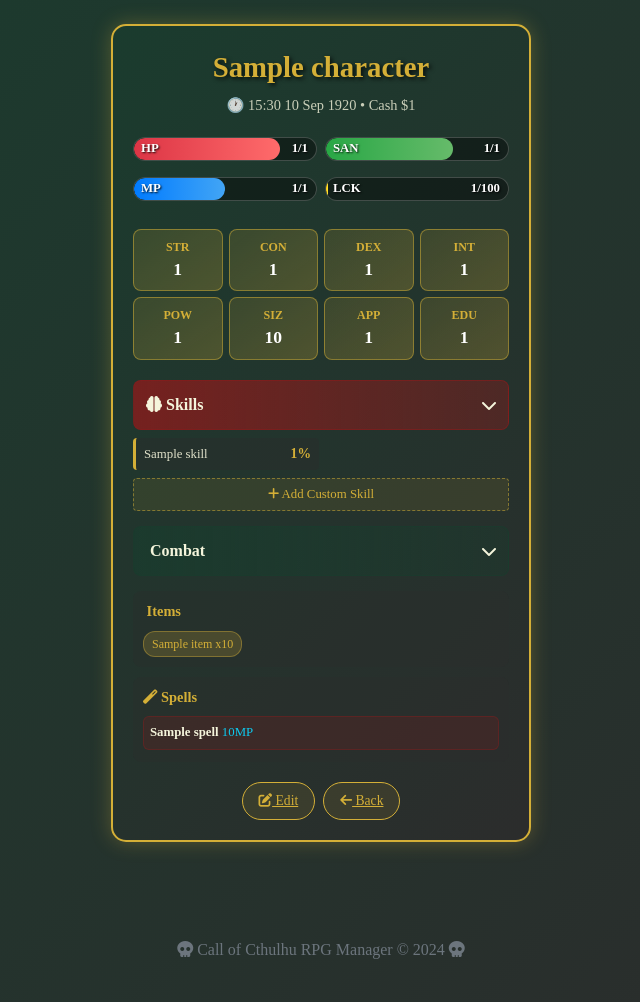
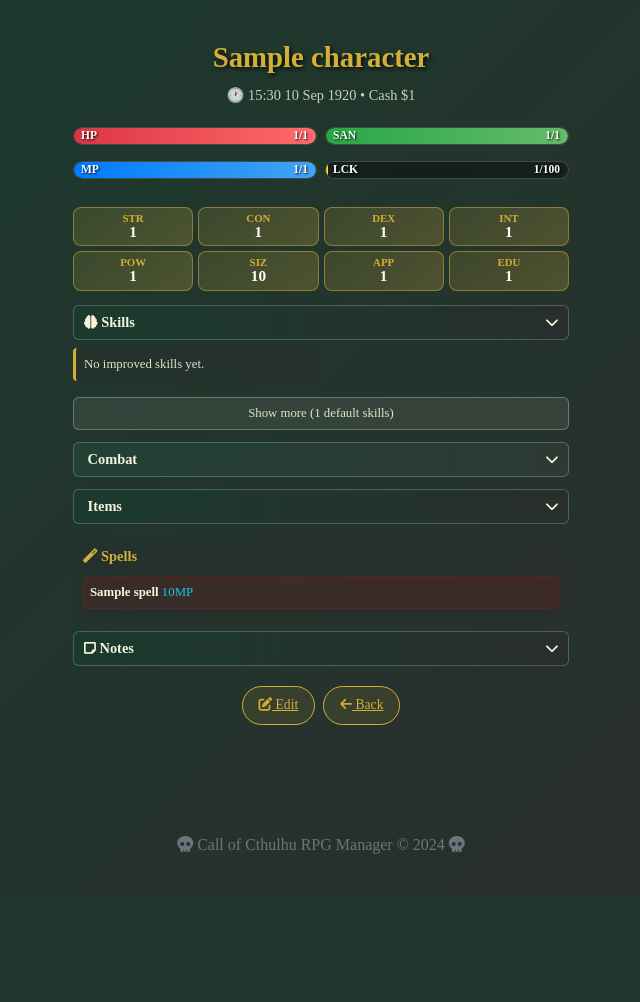
Before and after one commit to Ypurek/CallOfCthulhu-RPG-Manager, a Django app: page /characters/1/ in a window 1280 px wide. Shown: the part 64-1066 px from the top of the page, without its empty margins (319-959 px from the left). After the commit the page ends 918 px from the top, so only its background shows below. Run offline with Django 5.2, Linux system fonts and the light colour scheme; a user stored in the database is signed in; tables that the repository leaves empty hold one stand-in row (values such as "Sample post").

Commit message:
character sheet view is ok

```diff
--- a/characters/views.py
+++ b/characters/views.py
@@ -2,7 +2,6 @@ from django.shortcuts import render, get_object_or_404, redirect
 from django.contrib.auth.decorators import login_required
 from django.contrib import messages
 from django.http import JsonResponse
-from django.db.models import Q
 from .models import Character, CharacterSkill, Skill
 
 
@@ -26,26 +25,46 @@ def character_detail(request, character_id):
         owner=request.user
     )
 
-    # Get character skills
+    if request.method == 'POST':
+        character.player_notes = request.POST.get('player_notes', '').strip()
+        character.save(update_fields=['player_notes', 'updated_at'])
+        messages.success(request, 'Notes saved.')
+        return redirect('characters:detail', character_id=character.id)
+
     character_skills = CharacterSkill.objects.filter(character=character).select_related('skill')
+    character_skills_by_skill_id = {char_skill.skill_id: char_skill for char_skill in character_skills}
 
-    # Separate skills by category
-    skills_by_category = {
-        'mutual': [],
-        'general': [],
-        'combat': [],
-        'language': []
-    }
+    def serialize_skill(skill):
+        char_skill = character_skills_by_skill_id.get(skill.id)
+        value = char_skill.value if char_skill else skill.base_value
+        # Native language is always derived from EDU on the character sheet.
+        if skill.name in {'Own Language', 'English'}:
+            value = character.education
+        return {
+            'id': skill.id,
+            'name': skill.name,
+            'description': skill.description,
+            'value': value,
+            'base_value': skill.base_value,
+            'is_default': value == skill.base_value,
+        }
 
-    for char_skill in character_skills:
-        category = char_skill.skill.category
-        skills_by_category[category].append(char_skill)
+    non_combat_skills = [
+        serialize_skill(skill)
+        for skill in Skill.objects.exclude(category='combat').order_by('name')
+    ]
+    non_combat_skills.sort(key=lambda skill: (-skill['value'], skill['name']))
 
-    # Sort each category by skill value (descending)
-    for category in skills_by_category:
-        skills_by_category[category].sort(key=lambda x: x.value, reverse=True)
+    combat_skills = [
+        serialize_skill(skill)
+        for skill in Skill.objects.filter(category='combat').order_by('name')
+    ]
+    combat_skills.sort(key=lambda skill: (-skill['value'], skill['name']))
 
-    # Calculate success levels for popup
+    visible_non_combat_skills = [skill for skill in non_combat_skills if not skill['is_default']]
+    default_non_combat_skills = [skill for skill in non_combat_skills if skill['is_default']]
+    default_non_combat_skills.sort(key=lambda skill: skill['name'].lower())
+
     def get_success_levels(value):
         return {
             'regular': value,
@@ -55,7 +74,11 @@ def character_detail(request, character_id):
 
     context = {
         'character': character,
-        'skills_by_category': skills_by_category,
+        'skills': visible_non_combat_skills,
+        'default_skills': default_non_combat_skills,
+        'combat_skills': combat_skills,
+        'dodge_value': character.dexterity // 2,
+        'can_add_custom_skill': request.user.is_keeper() or request.GET.get('creation') == '1',
         'get_success_levels': get_success_levels,
     }
 
--- a/templates/characters/detail.html
+++ b/templates/characters/detail.html
@@ -6,14 +6,14 @@
 {% block extra_css %}
 <style>
     .character-sheet {
-        max-width: 420px;
+        max-width: 520px;
+        width: 100%;
         margin: 0 auto;
         font-family: 'Cinzel', 'Times New Roman', serif;
-        background: linear-gradient(135deg, rgba(26, 60, 46, 0.9), rgba(44, 44, 44, 0.9));
-        border: 2px solid var(--gold);
-        border-radius: 15px;
-        box-shadow: 0 0 20px rgba(212, 175, 55, 0.3);
-        padding: 20px;
+        background: transparent;
+        border-radius: 0;
+        box-shadow: none;
+        padding: 12px;
         color: var(--cream);
     }
 
@@ -71,16 +71,16 @@
         top: 50%;
         transform: translateY(-50%);
         font-weight: bold;
-        font-size: 0.8rem;
+        font-size: 0.72rem;
         z-index: 2;
         text-shadow: 1px 1px 2px rgba(0, 0, 0, 0.9);
         color: white;
     }
 
     .stat-bar {
-        height: 24px;
+        height: 18px;
         background: rgba(0, 0, 0, 0.4);
-        border-radius: 12px;
+        border-radius: 9px;
         overflow: hidden;
         border: 1px solid rgba(255, 255, 255, 0.2);
         position: relative;
@@ -88,7 +88,7 @@
 
     .stat-fill {
         height: 100%;
-        border-radius: 12px;
+        border-radius: 9px;
         transition: width 0.4s ease;
         background: linear-gradient(90deg, var(--fill-color), var(--fill-light));
     }
@@ -104,7 +104,7 @@
         top: 50%;
         transform: translateY(-50%);
         font-weight: bold;
-        font-size: 0.8rem;
+        font-size: 0.72rem;
         z-index: 2;
         text-shadow: 1px 1px 2px rgba(0, 0, 0, 0.9);
         color: white;
@@ -113,19 +113,19 @@
     .characteristics {
         display: grid;
         grid-template-columns: repeat(4, 1fr);
-        gap: 6px;
-        margin-bottom: 20px;
+        gap: 5px;
+        margin-bottom: 14px;
     }
 
     .characteristic {
         background: linear-gradient(145deg, rgba(212, 175, 55, 0.15), rgba(212, 175, 55, 0.25));
         border: 1px solid rgba(212, 175, 55, 0.5);
         border-radius: 8px;
-        padding: 8px;
+        padding: 5px 4px;
         text-align: center;
         cursor: pointer;
         transition: all 0.3s ease;
-        font-size: 0.85rem;
+        font-size: 0.8rem;
     }
 
     .characteristic:hover {
@@ -137,45 +137,54 @@
     .characteristic .stat-name {
         font-weight: bold;
         color: var(--gold);
-        font-size: 0.75rem;
+        font-size: 0.68rem;
+        line-height: 1;
     }
 
     .characteristic .stat-value {
-        font-size: 1.1rem;
+        font-size: 0.95rem;
         font-weight: bold;
         color: white;
+        line-height: 1.1;
     }
 
     .skills-container {
-        margin-bottom: 15px;
+        margin-bottom: 12px;
     }
 
     .section-header {
-        background: linear-gradient(90deg, rgba(139, 28, 28, 0.8), rgba(139, 28, 28, 0.4));
-        border: 1px solid rgba(139, 28, 28, 0.6);
-        border-radius: 8px;
-        padding: 12px;
+        background: linear-gradient(90deg, rgba(26, 60, 46, 0.78), rgba(44, 44, 44, 0.55));
+        border: 1px solid rgba(150, 185, 165, 0.35);
+        border-radius: 6px;
+        padding: 8px 10px;
         cursor: pointer;
         display: flex;
         justify-content: space-between;
         align-items: center;
         font-weight: bold;
+        font-size: 0.9rem;
+        line-height: 1.2;
         transition: all 0.3s ease;
-        margin-bottom: 5px;
+        margin-bottom: 4px;
     }
 
     .section-header:hover {
-        background: linear-gradient(90deg, rgba(139, 28, 28, 0.9), rgba(139, 28, 28, 0.5));
+        background: linear-gradient(90deg, rgba(36, 78, 61, 0.86), rgba(58, 58, 58, 0.62));
+        border-color: rgba(189, 219, 201, 0.45);
         transform: translateY(-1px);
     }
 
     .section-header.combat {
-        background: linear-gradient(90deg, rgba(26, 60, 46, 0.8), rgba(26, 60, 46, 0.4));
-        border-color: rgba(26, 60, 46, 0.6);
+        background: linear-gradient(90deg, rgba(35, 68, 56, 0.8), rgba(52, 64, 58, 0.58));
+        border-color: rgba(140, 172, 155, 0.42);
     }
 
     .section-header.combat:hover {
-        background: linear-gradient(90deg, rgba(26, 60, 46, 0.9), rgba(26, 60, 46, 0.5));
+        background: linear-gradient(90deg, rgba(46, 83, 69, 0.88), rgba(64, 78, 70, 0.66));
+    }
+
+    .section-header i {
+        font-size: 0.85rem;
     }
 
     .section-content {
@@ -291,6 +300,43 @@
         border-color: var(--gold);
     }
 
+    .toggle-default-btn {
+        width: 100%;
+        margin-top: 8px;
+        background: rgba(245, 245, 220, 0.08);
+        border: 1px solid rgba(245, 245, 220, 0.3);
+        color: rgba(245, 245, 220, 0.9);
+        border-radius: 6px;
+        padding: 6px 8px;
+        font-size: 0.8rem;
+    }
+
+    .default-skills {
+        display: none;
+    }
+
+    .default-skills.show {
+        display: block;
+        margin-top: 8px;
+    }
+
+    .notes-textarea {
+        width: 100%;
+        min-height: 120px;
+        border-radius: 8px;
+        border: 1px solid rgba(212, 175, 55, 0.35);
+        background: rgba(10, 10, 10, 0.35);
+        color: var(--cream);
+        padding: 8px;
+        resize: vertical;
+    }
+
+    .notes-textarea:focus {
+        outline: none;
+        border-color: var(--gold);
+        box-shadow: 0 0 0 2px rgba(212, 175, 55, 0.2);
+    }
+
     .action-buttons {
         display: flex;
         gap: 8px;
@@ -321,12 +367,12 @@
     @media (max-width: 768px) {
         .character-sheet {
             max-width: 100%;
-            margin: 10px;
-            padding: 15px;
+            margin: 0;
+            padding: 8px;
         }
 
         .skills-grid {
-            grid-template-columns: 1fr;
+            grid-template-columns: 1fr 1fr;
         }
 
         .characteristics {
@@ -357,7 +403,7 @@
         <div class="stat-bar-container">
             <div class="stat-label">HP</div>
             <div class="stat-bar">
-                <div class="stat-fill hp-fill" style="width: 80%"></div>
+                <div class="stat-fill hp-fill" style="width: {{ character.hp_current|percentage:character.hp_max }}%"></div>
                 <div class="stat-text">{{ character.hp_current }}/{{ character.hp_max }}</div>
             </div>
         </div>
@@ -365,7 +411,7 @@
         <div class="stat-bar-container">
             <div class="stat-label">SAN</div>
             <div class="stat-bar">
-                <div class="stat-fill san-fill" style="width: 70%"></div>
+                <div class="stat-fill san-fill" style="width: {{ character.sanity_current|percentage:character.sanity_max }}%"></div>
                 <div class="stat-text">{{ character.sanity_current }}/{{ character.sanity_max }}</div>
             </div>
         </div>
@@ -373,7 +419,7 @@
         <div class="stat-bar-container">
             <div class="stat-label">MP</div>
             <div class="stat-bar">
-                <div class="stat-fill mp-fill" style="width: 50%"></div>
+                <div class="stat-fill mp-fill" style="width: {{ character.mp_current|percentage:character.mp_max }}%"></div>
                 <div class="stat-text">{{ character.mp_current }}/{{ character.mp_max }}</div>
             </div>
         </div>
@@ -431,36 +477,39 @@
         </div>
         <div class="section-content show" id="skills-content">
             <div class="skills-grid">
-                <!-- Always show important skills -->
-                {% for skill in skills_by_category.mutual %}
-                <div class="skill-item" onclick="showSkillModal('{{ skill.skill.name }}', {{ skill.value }}, '{{ skill.skill.description }}')">
-                    <span class="skill-name">{{ skill.skill.name }}</span>
+                {% for skill in skills %}
+                <div class="skill-item" onclick="showSkillModal('{{ skill.name|escapejs }}', {{ skill.value }}, '{{ skill.description|escapejs }}')">
+                    <span class="skill-name">{{ skill.name }}</span>
                     <span class="skill-value">{{ skill.value }}%</span>
                 </div>
+                {% empty %}
+                <div class="skill-item">
+                    <span class="skill-name">No improved skills yet.</span>
+                </div>
                 {% endfor %}
+            </div>
 
-                <!-- Show non-default general skills -->
-                {% for skill in skills_by_category.general %}
-                    {% if skill.value > skill.skill.base_value or skill.skill.name in "Credit Rating,Cthulhu Mythos,Jump,Own Language" %}
-                    <div class="skill-item" onclick="showSkillModal('{{ skill.skill.name }}', {{ skill.value }}, '{{ skill.skill.description }}')">
-                        <span class="skill-name">{{ skill.skill.name }}</span>
-                        <span class="skill-value">{{ skill.value }}%</span>
-                    </div>
-                    {% endif %}
-                {% endfor %}
-
-                <!-- Show language skills -->
-                {% for skill in skills_by_category.language %}
-                <div class="skill-item" onclick="showSkillModal('{{ skill.skill.name }}', {{ skill.value }}, '{{ skill.skill.description }}')">
-                    <span class="skill-name">{{ skill.skill.name }}</span>
+            {% if default_skills %}
+            <button class="toggle-default-btn" type="button" id="default-skills-btn" onclick="toggleDefaultSkills()">
+                Show more ({{ default_skills|length }} default skills)
+            </button>
+            <div class="default-skills" id="default-skills">
+                <div class="skills-grid">
+                    {% for skill in default_skills %}
+                    <div class="skill-item" onclick="showSkillModal('{{ skill.name|escapejs }}', {{ skill.value }}, '{{ skill.description|escapejs }}')">
+                        <span class="skill-name">{{ skill.name }}</span>
                         <span class="skill-value">{{ skill.value }}%</span>
                     </div>
                     {% endfor %}
                 </div>
+            </div>
+            {% endif %}
 
+            {% if can_add_custom_skill %}
             <div class="add-skill-btn" onclick="showAddSkillModal()">
                 <i class="fas fa-plus"></i> Add Custom Skill
             </div>
+            {% endif %}
         </div>
     </div>
 
@@ -473,23 +522,24 @@
         <div class="section-content" id="combat-content">
             <div class="skills-grid">
                 <!-- Dodge (calculated) -->
-                <div class="skill-item combat" onclick="showSkillModal('Dodge', 35, 'Avoid attacks by moving out of the way')">
+                <div class="skill-item combat" onclick="showSkillModal('Dodge', {{ dodge_value }}, 'Avoid attacks by moving out of the way')">
                     <span class="skill-name">Dodge</span>
-                    <span class="skill-value">35%</span>
+                    <span class="skill-value">{{ dodge_value }}%</span>
                 </div>
 
                 <!-- Combat skills -->
-                {% for skill in skills_by_category.combat %}
-                <div class="skill-item combat" onclick="showSkillModal('{{ skill.skill.name }}', {{ skill.value }}, '{{ skill.skill.description }}')">
-                    <span class="skill-name">{{ skill.skill.name }}</span>
+                {% for skill in combat_skills %}
+                <div class="skill-item combat" onclick="showSkillModal('{{ skill.name|escapejs }}', {{ skill.value }}, '{{ skill.description|escapejs }}')">
+                    <span class="skill-name">{{ skill.name }}</span>
                     <span class="skill-value">{{ skill.value }}%</span>
                 </div>
                 {% endfor %}
             </div>
 
             <div class="compact-section">
-                <div class="compact-header"><i class="fas fa-info-circle"></i> Combat Info</div>
-                <small>Prepared weapon: +50 DEX for initiative</small>
+                <button class="toggle-default-btn" type="button" onclick="showCombatTips()">
+                    <i class="fas fa-info-circle"></i> Combat Tips
+                </button>
             </div>
 
             <!-- Weapons -->
@@ -506,16 +556,23 @@
     </div>
 
     <!-- Items -->
-    {% if character.items.all %}
+    <div class="skills-container">
+        <div class="section-header" onclick="toggleSection('items')">
+            <span><i class="fas fa-backpack"></i> Items</span>
+            <i class="fas fa-chevron-down" id="items-icon"></i>
+        </div>
+        <div class="section-content" id="items-content">
             <div class="compact-section">
-        <div class="compact-header"><i class="fas fa-backpack"></i> Items</div>
                 <div class="items-grid">
                     {% for item in character.items.all %}
                         <span class="item-badge">{{ item.item.name }} x{{ item.quantity }}</span>
+                    {% empty %}
+                        <span class="item-badge">No items</span>
                     {% endfor %}
                 </div>
             </div>
-    {% endif %}
+        </div>
+    </div>
 
     <!-- Spells -->
     {% if character.spells.all %}
@@ -528,6 +585,26 @@
         {% endfor %}
     </div>
     {% endif %}
+
+    <!-- Notes -->
+    <div class="skills-container">
+        <div class="section-header" onclick="toggleSection('notes')">
+            <span><i class="fas fa-note-sticky"></i> Notes</span>
+            <i class="fas fa-chevron-down" id="notes-icon"></i>
+        </div>
+        <div class="section-content" id="notes-content">
+            <div class="compact-section">
+                <form method="post">
+                    {% csrf_token %}
+                    <label for="player_notes" class="compact-header">Personal Notes</label>
+                    <textarea id="player_notes" name="player_notes" class="notes-textarea" placeholder="Write your notes for this character...">{{ character.player_notes }}</textarea>
+                    <div class="mt-2 text-end">
+                        <button type="submit" class="btn-compact">Save Notes</button>
+                    </div>
+                </form>
+            </div>
+        </div>
+    </div>
 
     <!-- Action Buttons -->
     <div class="action-buttons">
@@ -606,6 +683,7 @@
     </div>
 </div>
 
+{% if can_add_custom_skill %}
 <!-- Add Skill Modal -->
 <div class="modal fade" id="addSkillModal" tabindex="-1">
     <div class="modal-dialog">
@@ -627,6 +705,22 @@
             <div class="modal-footer">
                 <button type="button" class="btn btn-secondary" data-bs-dismiss="modal">Cancel</button>
                 <button type="button" class="btn btn-primary" onclick="addCustomSkill()">Add Skill</button>
+            </div>
+        </div>
+    </div>
+</div>
+{% endif %}
+
+<!-- Combat Tips Modal -->
+<div class="modal fade" id="combatTipsModal" tabindex="-1">
+    <div class="modal-dialog modal-sm">
+        <div class="modal-content">
+            <div class="modal-header">
+                <h5 class="modal-title">Combat Tips</h5>
+                <button type="button" class="btn-close" data-bs-dismiss="modal"></button>
+            </div>
+            <div class="modal-body">
+                <p class="text-muted mb-0">Combat tips placeholder. You can add your final tips text here later.</p>
             </div>
         </div>
     </div>
@@ -694,7 +788,32 @@ function showSkillModal(name, value, description) {
 }
 
 function showAddSkillModal() {
-    new bootstrap.Modal(document.getElementById('addSkillModal')).show();
+    const modalElement = document.getElementById('addSkillModal');
+    if (!modalElement) {
+        return;
+    }
+    new bootstrap.Modal(modalElement).show();
+}
+
+function toggleDefaultSkills() {
+    const defaultSkills = document.getElementById('default-skills');
+    const button = document.getElementById('default-skills-btn');
+
+    if (!defaultSkills || !button) {
+        return;
+    }
+
+    if (defaultSkills.classList.contains('show')) {
+        defaultSkills.classList.remove('show');
+        button.textContent = 'Show more ({{ default_skills|length }} default skills)';
+    } else {
+        defaultSkills.classList.add('show');
+        button.textContent = 'Hide default skills';
+    }
+}
+
+function showCombatTips() {
+    new bootstrap.Modal(document.getElementById('combatTipsModal')).show();
 }
 
 function addCustomSkill() {
```
Lines whose indentation alone changed are shown as unchanged.
